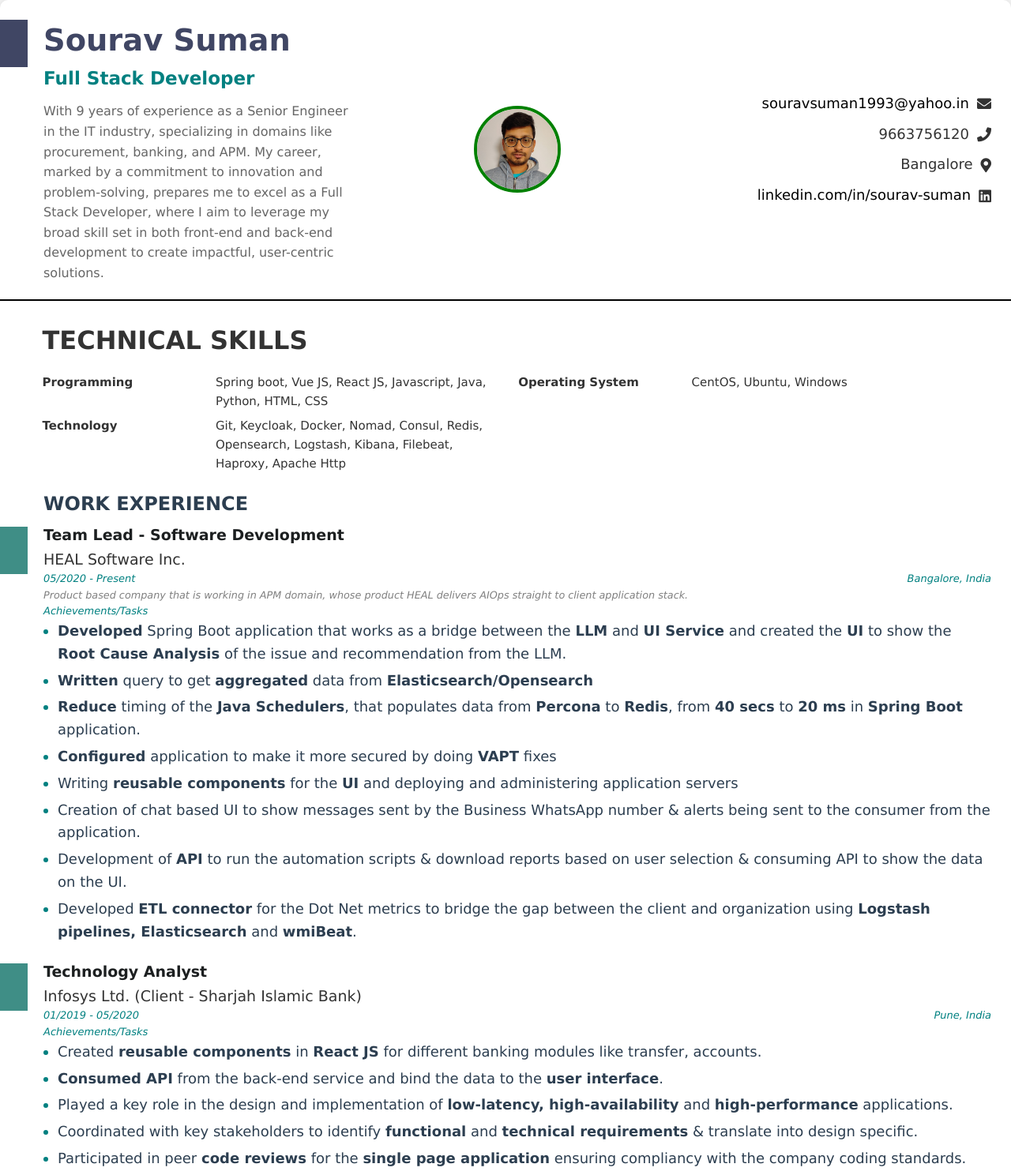
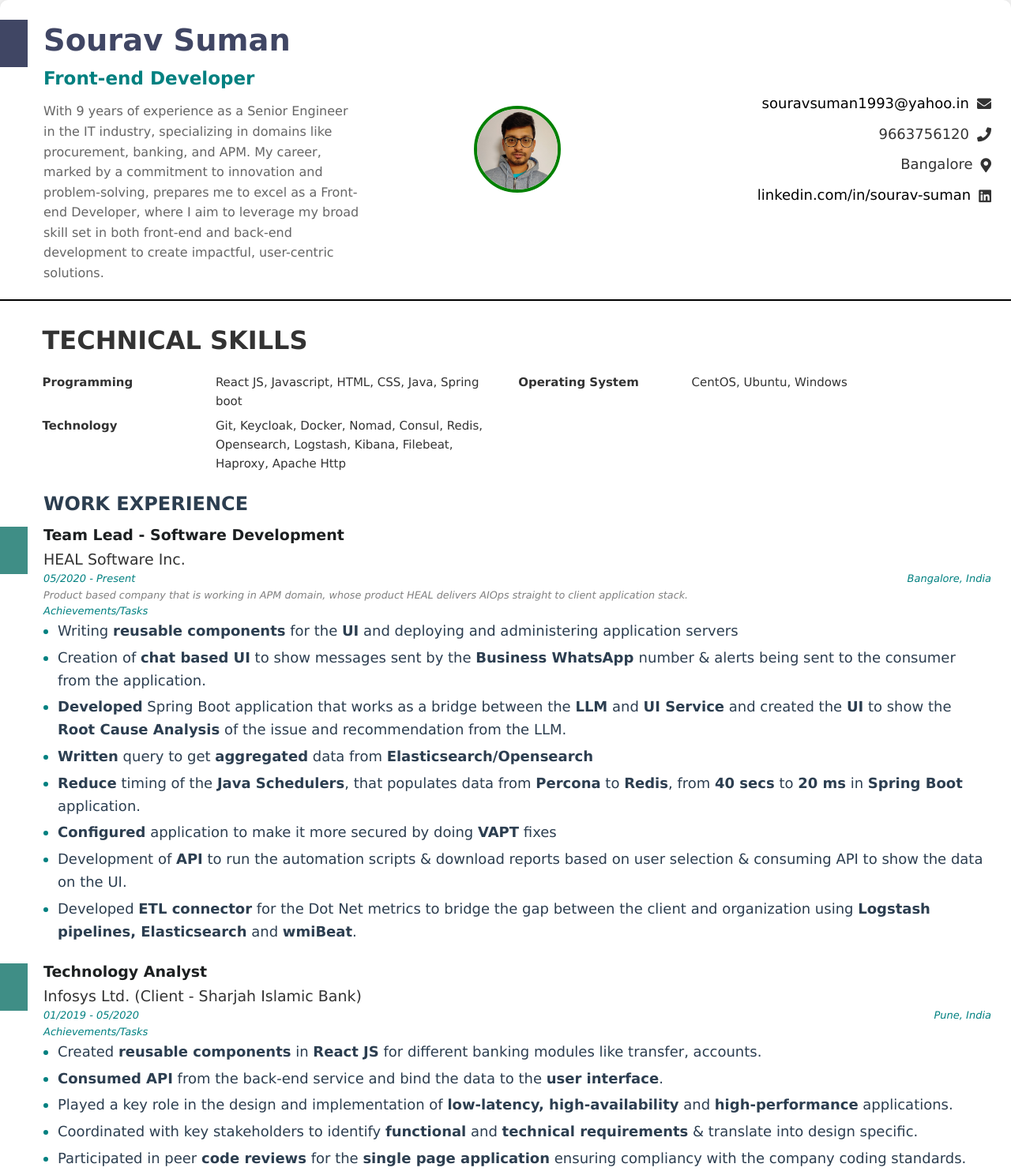
Before and after one commit to souravtyson/resume, a plain HTML site: page index.html in a window 1280 px wide. Shown: the top 1488 px of the page at 79% size. Drawn offline with Linux system fonts and the light colour scheme; a web font is replaced by a local one.

Commit message:
front-end resume

```diff
--- a/index.html
+++ b/index.html
@@ -1,10 +1,9 @@
 <!DOCTYPE html>
 <html lang="en">
-
 <head>
     <meta charset="UTF-8" />
     <meta name="viewport" content="width=device-width, initial-scale=1.0" />
-    <title>Sourav Suman</title>
+    <title>Sourav_Suman_Front_End_Developer </title>
     <link rel="stylesheet" href="styles.css" />
     <link rel="stylesheet" href="https://cdnjs.cloudflare.com/ajax/libs/font-awesome/5.15.4/css/all.min.css" />
     <link href="https://fonts.googleapis.com/css?family=Verdana&display=swap" rel="stylesheet">
@@ -17,10 +16,10 @@
                 <div class="black-box"></div>
                 <div class="profile-info">
                     <h1>Sourav Suman</h1>
-                    <h2>Full Stack Developer</h2>
+                    <h2>Front-end Developer</h2>
                     <p>
                         With 9 years of experience as a Senior Engineer in the IT industry, specializing in domains like procurement, banking, and
-                        APM. My career, marked by a commitment to innovation and problem-solving, prepares me to excel as a Full Stack Developer, where I
+                        APM. My career, marked by a commitment to innovation and problem-solving, prepares me to excel as a Front-end Developer, where I
                         aim to leverage my broad skill set in both front-end and back-end development to create impactful, user-centric solutions.
                     </p>
                 </div>
@@ -55,7 +54,7 @@
                         </div>
                         <div class="skill-value">
                             <p>
-                                Spring boot, Vue JS, React JS, Javascript, Java, Python, HTML, CSS
+                                React JS, Javascript, HTML, CSS, Java, Spring boot
                             </p>
                         </div>
                     </div>
@@ -99,13 +98,13 @@
                     </div>
                     <span class="location-duration">Achievements/Tasks</span>
                     <ul class="achievements margin-0 job-details-font-size">
+                        <li>Writing <strong>reusable components</strong> for the <strong>UI</strong> and deploying and administering application servers</li>
+                        <li>Creation of <strong>chat based UI</strong> to show messages sent by the <strong> Business WhatsApp </strong>number & alerts
+                            being sent to the consumer from the application.</li>
                         <li><strong>Developed</strong> Spring Boot application that works as a bridge between the <strong>LLM</strong> and <strong>UI Service</strong> and created the <strong>UI</strong> to show the <strong>Root Cause Analysis</strong> of the issue and recommendation from the LLM.</li>
                         <li><strong>Written</strong> query to get <strong>aggregated</strong> data from <strong>Elasticsearch/Opensearch</strong></li>
                         <li><strong>Reduce</strong> timing of the <strong>Java Schedulers</strong>, that populates data from <strong>Percona</strong> to <strong>Redis</strong>, from <strong>40 secs</strong> to <strong>20 ms</strong> in <strong>Spring Boot</strong> application.</li>
                         <li><strong>Configured</strong> application to make it more secured by doing <strong>VAPT</strong> fixes</li>
-                        <li>Writing <strong>reusable components</strong> for the <strong>UI</strong> and deploying and administering application servers</li>
-                        <li>Creation of chat based UI to show messages sent by the Business WhatsApp number & alerts
-                            being sent to the consumer from the application.</li>
                         <li>Development of <strong>API</strong> to run the automation scripts & download reports based on user selection
                             & consuming API to show the data on the UI.</li>
                         <li>Developed <strong>ETL connector</strong> for the Dot Net metrics to bridge the gap between
```
